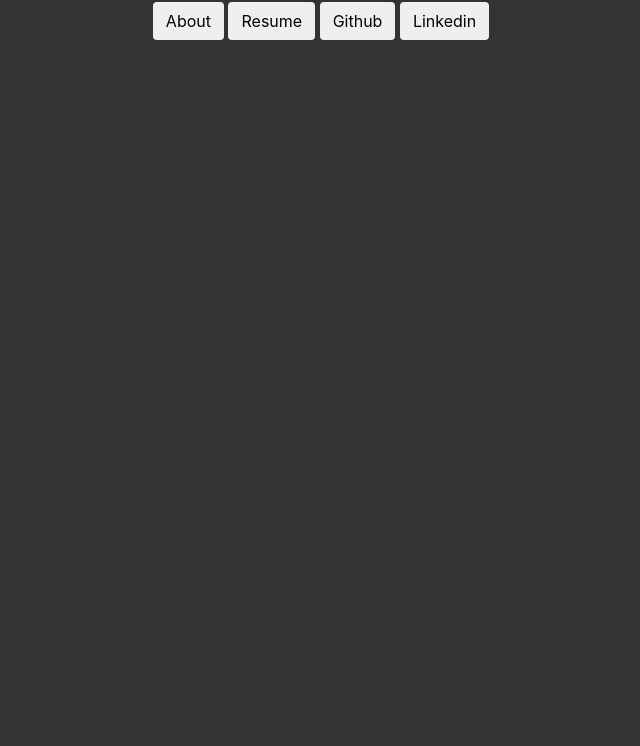
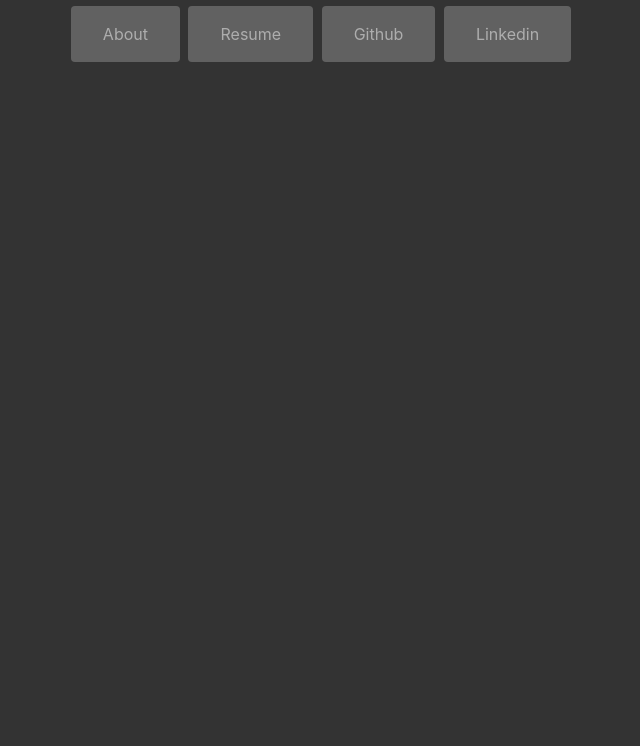
Before and after one commit to eunc/eunc.github.io, a plain HTML site: page index.html in a window 1280 px wide. Shown: the part 54-800 px from the top of the page, without its empty margins (319-959 px from the left). Drawn offline with nearby package versions, Linux system fonts and the light colour scheme.

Commit message:
added button to stylesheet css

```diff
--- a/assets/css/stylesheet.css
+++ b/assets/css/stylesheet.css
@@ -1,3 +1,26 @@
+/* Custom default button */
 body{
 	background-color: #333;
+	color: white;
 }
+
+.btn{
+    background-color: grey;
+    border: none;
+    color: white;
+    padding: 16px 32px;
+    text-align: center;
+    font-size: 16px;
+    margin: 4px 2px;
+    opacity: 0.6;
+    transition: 0.4s;
+    display: inline-block;
+    text-decoration: none;
+    cursor: pointer;
+}
+
+.btn:hover{opacity: 1;}
+
+.btn:focus{
+    box-shadow: none;
+}
```
